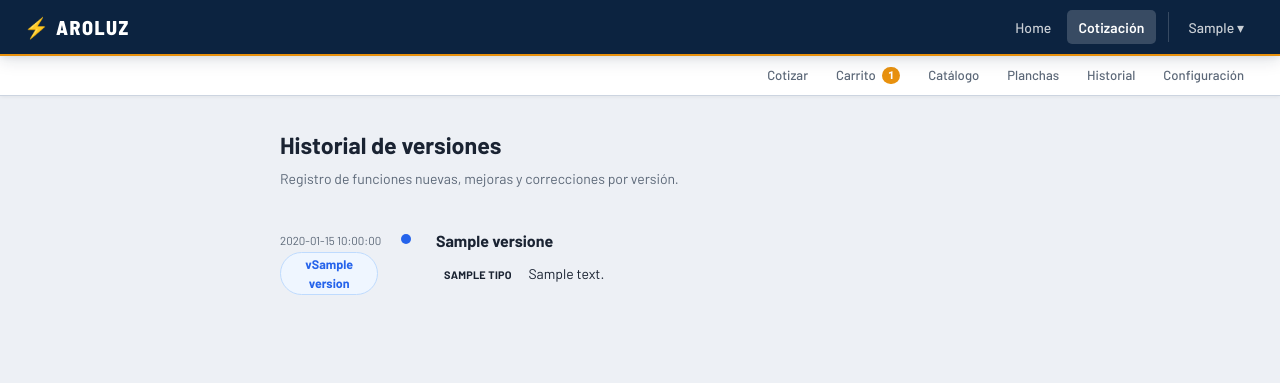
After one commit to sebastianabanto/cotizador-aroluz, a Python web app: template web/templates/changelog.html in a window 1280 px wide. The commit adds this page. Shown: the top 383 px of the page. Run offline with Jinja, Linux system fonts and the light colour scheme; the template is opened without the code that fills it: most values are stand-ins (such as "Sample title", 1, 10 or a date in 2020).

Commit message:
feat(changelog): página de historial de versiones para admin
- web/changelog.py con 7 versiones desde v1.0 (feb 2026) hasta v1.6 actual
- Template changelog.html con línea de tiempo vertical (fecha, versión, badges)
- Ruta GET /changelog protegida con require_admin
- Link "📋 Versiones" en el dropdown de usuario (solo admin)

Co-Authored-By: Claude Sonnet 4.6 <noreply@anthropic.com>

```diff
--- a/web/templates/base.html
+++ b/web/templates/base.html
@@ -38,12 +38,13 @@
         {{ usuario.n or usuario.u }} ▾
       </button>
       <div class="user-dropdown-menu" id="user-dropdown-menu">
-        <a href="/cuenta"   class="user-dropdown-item">👤 Mi cuenta</a>
+        <a href="/cuenta"    class="user-dropdown-item">👤 Mi cuenta</a>
         {% if usuario.r == 'ADMIN' %}
-        <a href="/usuarios" class="user-dropdown-item">🔑 Usuarios</a>
+        <a href="/usuarios"  class="user-dropdown-item">🔑 Usuarios</a>
+        <a href="/changelog" class="user-dropdown-item">📋 Versiones</a>
         {% endif %}
         <div class="user-dropdown-divider"></div>
-        <a href="/logout"   class="user-dropdown-item user-dropdown-logout">✕ Cerrar sesión</a>
+        <a href="/logout"    class="user-dropdown-item user-dropdown-logout">✕ Cerrar sesión</a>
       </div>
     </div>
   </div>
--- /dev/null
+++ b/web/templates/changelog.html
@@ -0,0 +1,85 @@
+{% extends "base.html" %}
+{% set active = "changelog" %}
+
+{% block title %}Historial de cambios — AROLUZ{% endblock %}
+
+{% block content %}
+<div class="changelog-container">
+  <div class="changelog-header">
+    <h1 class="changelog-title">Historial de versiones</h1>
+    <p class="changelog-subtitle">Registro de funciones nuevas, mejoras y correcciones por versión.</p>
+  </div>
+
+  <div class="changelog-timeline">
+    {% for v in versiones %}
+    <div class="cl-entry">
+      <div class="cl-aside">
+        <span class="cl-fecha">{{ v.fecha }}</span>
+        <span class="cl-version">v{{ v.version }}</span>
+      </div>
+      <div class="cl-connector">
+        <div class="cl-dot"></div>
+        {% if not loop.last %}<div class="cl-line"></div>{% endif %}
+      </div>
+      <div class="cl-body">
+        <h2 class="cl-titulo">{{ v.titulo }}</h2>
+        <ul class="cl-lista">
+          {% for tipo, texto in v.cambios %}
+          <li class="cl-item">
+            <span class="cl-badge cl-badge-{{ tipo }}">
+              {% if tipo == "nueva" %}Nueva{% elif tipo == "mejora" %}Mejora{% elif tipo == "corrección" %}Fix{% elif tipo == "seguridad" %}Seguridad{% elif tipo == "rendimiento" %}Rendimiento{% else %}{{ tipo }}{% endif %}
+            </span>
+            <span class="cl-texto">{{ texto }}</span>
+          </li>
+          {% endfor %}
+        </ul>
+      </div>
+    </div>
+    {% endfor %}
+  </div>
+</div>
+
+<style>
+.changelog-container { max-width: 760px; margin: 0 auto; padding: 2rem 1.25rem 4rem; }
+.changelog-header { margin-bottom: 2.5rem; }
+.changelog-title { font-size: 1.45rem; font-weight: 700; color: var(--texto); margin: 0 0 0.35rem; }
+.changelog-subtitle { font-size: 0.875rem; color: var(--texto-suave); margin: 0; }
+
+/* Timeline */
+.changelog-timeline { display: flex; flex-direction: column; gap: 0; }
+.cl-entry { display: grid; grid-template-columns: 7rem 1.75rem 1fr; gap: 0 0; align-items: start; }
+
+/* Aside (fecha + versión) */
+.cl-aside { padding-top: 0.15rem; text-align: right; padding-right: 0.85rem; display: flex; flex-direction: column; gap: 0.2rem; }
+.cl-fecha { font-size: 0.72rem; color: var(--texto-suave); white-space: nowrap; }
+.cl-version { font-size: 0.78rem; font-weight: 700; color: var(--primario, #2563eb); background: #eff6ff; border: 1px solid #bfdbfe; border-radius: 999px; padding: 0.1rem 0.55rem; display: inline-block; text-align: center; }
+
+/* Conector vertical */
+.cl-connector { display: flex; flex-direction: column; align-items: center; }
+.cl-dot { width: 0.65rem; height: 0.65rem; border-radius: 50%; background: var(--primario, #2563eb); flex-shrink: 0; margin-top: 0.28rem; }
+.cl-line { width: 2px; background: #e2e8f0; flex: 1; min-height: 1.5rem; }
+
+/* Cuerpo */
+.cl-body { padding: 0 0 2.25rem 1rem; }
+.cl-titulo { font-size: 1rem; font-weight: 700; color: var(--texto); margin: 0 0 0.75rem; line-height: 1.3; padding-top: 0.1rem; }
+.cl-lista { list-style: none; margin: 0; padding: 0; display: flex; flex-direction: column; gap: 0.45rem; }
+.cl-item { display: flex; align-items: baseline; gap: 0.55rem; font-size: 0.875rem; color: var(--texto); line-height: 1.45; }
+
+/* Badges */
+.cl-badge { font-size: 0.68rem; font-weight: 700; padding: 0.1rem 0.5rem; border-radius: 999px; white-space: nowrap; flex-shrink: 0; text-transform: uppercase; letter-spacing: 0.02em; }
+.cl-badge-nueva       { background: #dcfce7; color: #15803d; border: 1px solid #bbf7d0; }
+.cl-badge-mejora      { background: #eff6ff; color: #1d4ed8; border: 1px solid #bfdbfe; }
+.cl-badge-corrección  { background: #fff7ed; color: #c2410c; border: 1px solid #fed7aa; }
+.cl-badge-seguridad   { background: #fef2f2; color: #b91c1c; border: 1px solid #fecaca; }
+.cl-badge-rendimiento { background: #f5f3ff; color: #6d28d9; border: 1px solid #ddd6fe; }
+
+@media (max-width: 540px) {
+  .cl-entry { grid-template-columns: 4.5rem 1.5rem 1fr; }
+  .cl-aside { padding-right: 0.5rem; }
+  .cl-fecha { font-size: 0.67rem; }
+  .cl-version { font-size: 0.72rem; padding: 0.08rem 0.4rem; }
+  .cl-body { padding-bottom: 1.75rem; }
+  .changelog-title { font-size: 1.2rem; }
+}
+</style>
+{% endblock %}
```
Also changed, not shown: web/changelog.py (added, +103 -0 lines), web/main.py (+12 -0 lines).
